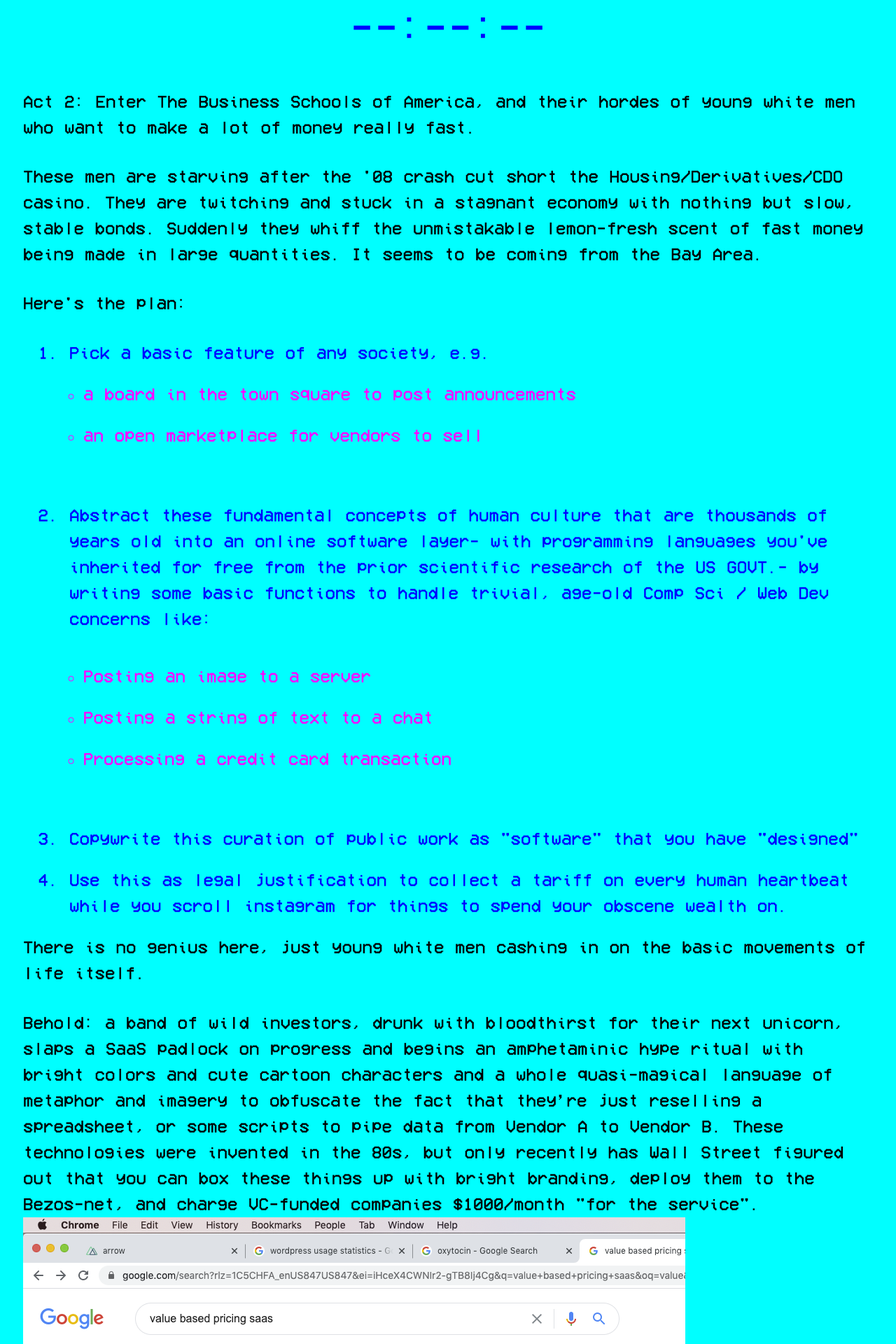
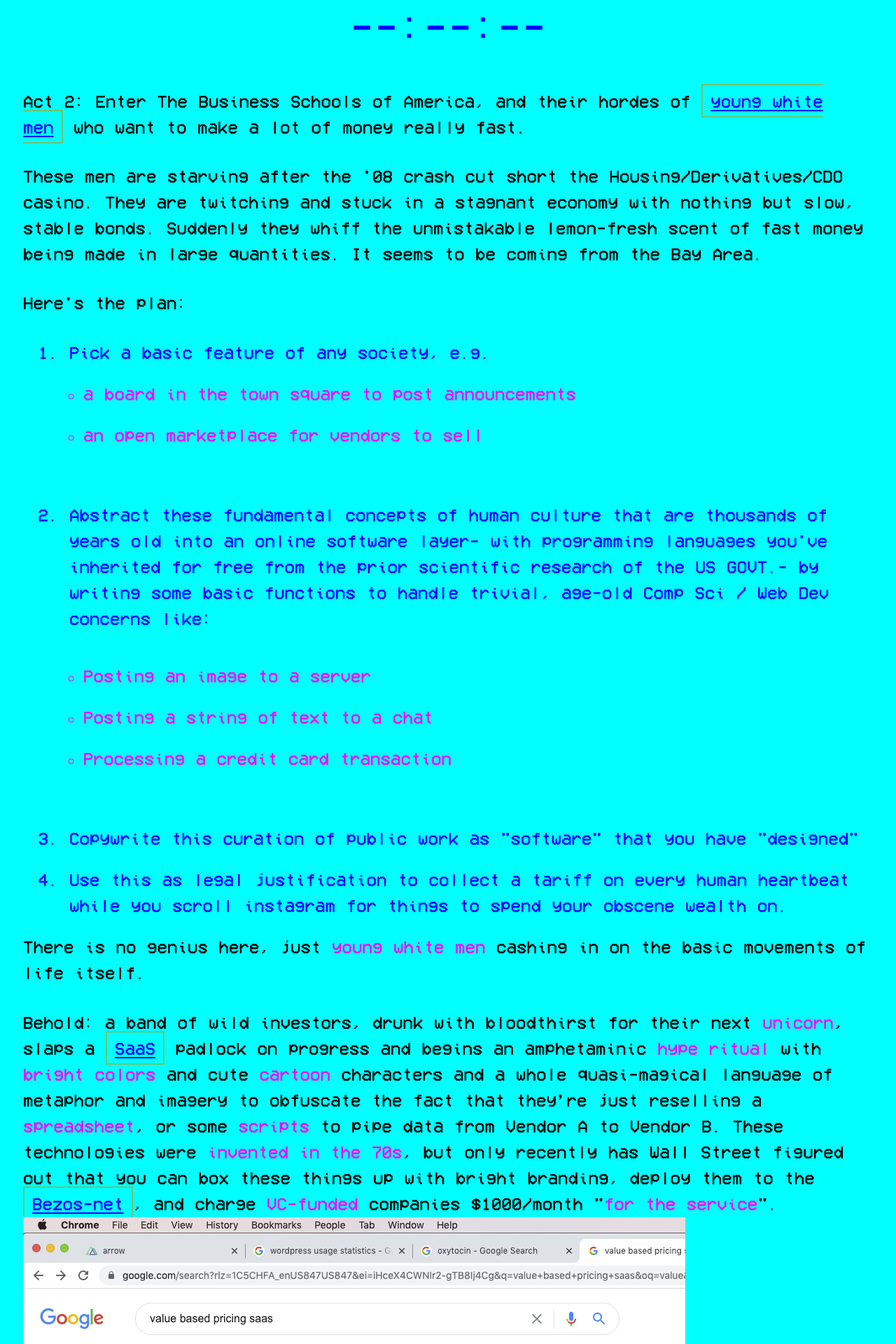
Before and after one commit to TheDripper/notusedyet, a Nuxt app: page / in a window 1280 px wide. Shown: the part 5360-7280 px from the top of the page at 70% size. Built offline with nearby package versions, Linux system fonts and the light colour scheme.

Commit message:
I need lunch

```diff
--- a/pages/index.vue
+++ b/pages/index.vue
@@ -54,7 +54,7 @@
           class="mt-6"
         >So a network of terminals and interface hardware that can abstract information into a visual space that's easily understood by children? Miraculous! And in '03, software engineers giving away free code to help eliminate the barrier-to-entry for the WWW? Our future is so bright!</p>
         <h1 class="blink">--:--:--</h1>
-        <p>Act 2: Enter The Business Schools of America, and their hordes of young white men who want to make a lot of money really fast.</p>
+        <p>Act 2: Enter The Business Schools of America, and their hordes of <a href="https://en.wikipedia.org/wiki/Patrick_Bateman" target="_blank">young white men</a> who want to make a lot of money really fast.</p>
         <p>These men are starving after the '08 crash cut short the Housing/Derivatives/CDO casino. They are twitching and stuck in a stagnant economy with nothing but slow, stable bonds. Suddenly they whiff the unmistakable lemon-fresh scent of fast money being made in large quantities. It seems to be coming from the Bay Area.</p>
         <p>Here's the plan:</p>
         <ol>
@@ -74,16 +74,16 @@
           <li>Copywrite this curation of public work as "software" that you have "designed"</li>
           <li>Use this as legal justification to collect a tariff on every human heartbeat while you scroll instagram for things to spend your obscene wealth on.</li>
         </ol>
-        <p>There is no genius here, just young white men cashing in on the basic movements of life itself.</p>
+        <p>There is no genius here, just <span class="magenta">young white men</span> cashing in on the basic movements of life itself.</p>
         <p>
-          Behold: a band of wild investors, drunk with bloodthirst for their next unicorn, slaps a SaaS padlock on progress and begins an amphetaminic hype ritual with bright colors and cute cartoon characters and a whole quasi-magical language of metaphor and imagery to obfuscate the fact that they’re just reselling a spreadsheet, or some scripts to pipe data from Vendor A to Vendor B. These technologies were invented in the 80s, but only recently has Wall Street figured out that you can box these things up with bright branding, deploy them to the Bezos-net, and charge VC-funded companies $1000/month "for the service".
+          Behold: a band of wild investors, drunk with bloodthirst for their next <span class="magenta">unicorn</span>, slaps a <a href="https://en.wikipedia.org/wiki/Software_as_a_service" target="_blank">SaaS</a> padlock on progress and begins an amphetaminic <span class="magenta">hype ritual</span> with <span class="magenta">bright colors</span> and cute <span class="magenta">cartoon</span> characters and a whole quasi-magical language of metaphor and imagery to obfuscate the fact that they’re just reselling a <span class="magenta">spreadsheet</span>, or some <span class="magenta">scripts</span> to pipe data from Vendor A to Vendor B. These technologies were <span class="magenta">invented in the 70s</span>, but only recently has Wall Street figured out that you can box these things up with bright branding, deploy them to the <a href="https://aws.amazon.com/" target="_blank">Bezos-net</a>, and charge <span class="magenta">VC-funded</span> companies $1000/month "<span class="magenta">for the service</span>".
           <img
             src="saas.png"
           />
         </p>
         <p>After a few funding rounds from <a href="https://en.wikipedia.org/wiki/Sequoia_Capital" target="_blank">Sequoia Capital</a></p>
         <img src="/sequoia.png" />
-        <p>500-1000 people are hard at work on a <a href="https://www.crunchbase.com/organization/jive-software" target="_blank">"product"</a> that "combines the power of community software, collaboration software, social networking software, and <span class="magenta">social media monitoring</span> offerings into an integrated platform.", <span class="magenta">i.e.</span> everything Engelbart had in '68 (minus <span class="magenta">Big Brother</span>) and was trying to give away for free.</p>
+        <p class="mt-8"><span class="magenta">500-1000 people</span> are hard at work on a <a href="https://www.crunchbase.com/organization/jive-software" target="_blank">"product"</a> that "combines the power of community software, collaboration software, social networking software, and <span class="magenta">social media monitoring</span> offerings into an integrated platform.", <span class="magenta">i.e.</span> everything Engelbart had in '68 (minus <span class="magenta">Big Brother</span>) and was trying to give away for free.</p>
         <img src="/big_brother_1.png" />
         <img src="/big_brother_2.png" />
         <p>These "products" are so vague/redundant and these "companies" (often just 2-3 people w/ personal ties to <span class="magenta">VC, Homeland Security</span> or <span class="magenta">Foreign Diplomacy</span>) are so numerous, I believe they provide lovely cover for <span class="magenta">tax evasion, money laundering (human trafficking)</span>, and probably also for foreign leaders to shuttle money into the US and spread the <span class="magenta">Global Facist Surveillance State.</span></p>
@@ -95,6 +95,7 @@
         <img src="/pakistan_weddings_drone.png" />
         <img src="/pakistan_drone_strikes.png" />
         <p class="subnow py-16">"But they stopped in 2013 you dumb hippie"-<span class="magenta"> Trump removed the legal requirement to report these attacks,</span> told the DOD: <span class="magenta">"OPEN FIRE, BOYS"</span>, and now the Pentagon blandly denies everything until a <span class="magenta">non-profit digs up some corpses and posts iPhone pics</span> as <a href="https://reliefweb.int/sites/reliefweb.int/files/resources/humanitarian-impact-of-drones.pdf" target="_blank">proof.</a></p>
+        <img src="/womens_league_drone_strikes.png" />
         <p class="subnow py-16 magenta">Silicon Valley and Trump both want to sell the USA to Putin/Jingping/Netanyahu/<a href="https://www.google.com/search?rlz=1C5CHFA_enUS847US847&q=Jamal+Khashoggi&stick=H4sIAAAAAAAAAONgFuLSz9U3KDfIzqsqUOIEsdOSLcvStfgCUouK8_OCM1NSyxMrixex8nsl5ibmKHhnJBZn5KenZ-5gZQQASVVOhD4AAAA&sa=X&ved=2ahUKEwii1Yqt_ffqAhWqFTQIHSZQAyYQxA0wN3oECAYQBw&biw=1920&bih=978" target="_blank">MBS</a>/Bolsonaro because they all want the same thing: <a href="https://about.crunchbase.com/blog/russian-and-ukrainian-startups-seduce-silicon-valley-investors-telegram-gives-up-blockchain-project-amid-lawsuits/" target="_blank">more customers.</a></p>
         <img src="/us_russia_tech_deals.png" />
         <ul>
@@ -103,6 +104,7 @@
         <img src="/musk_tax_breaks.png" />
         <img src="/musk_tax_deals.png" />
         <img src="/musk_tax_incentives.png" />
+        <img src="/musk_more_breaks.png" />
         <img src="/elon_pulls_out_california.png" />
         <p class="mt-16 subnow">This dowry bargaining between <span class="magenta">Silicon Valley</span> and <span class="magenta">State Governors</span> (i.e. press statements about <span class="magenta">"incentive"</span> and <span class="magenta">"pulling jobs out"</span>) is carried out on the front page, proving that:</p>
         <ul class="mt-8">
@@ -113,7 +115,7 @@
         <img id="bribe" src="/bribe.png" class="mb-8" />
         <p>
           Zuckerberg set the precedent for this, and it’s now the philosophy of the Bay Area and the greater American Economy: put a lock on everything and start building your
-          <strong>passive</strong> income. This money is defined by having been obtained without doing any work. Young white men in San Francisco recite their monthly sums like prayer. Ask yourself what kind of country we become when this is the goal we all strive for, where energetic youngsters with no real skills are entiled to vast sums of money for having the “entrepreneurial spirit" to:
+          <span class="magenta subnow"><strong>passive</strong></span> income. This money is defined by having been obtained without doing any work. <span class="magenta">Young white men in San Francisco</span> recite their monthly sums like prayer. Ask yourself what kind of country we become when this is the goal we all strive for, where energetic youngsters with <span class="magenta">no real skills</span> are entiled to vast sums of money for having the “entrepreneurial spirit" to:
         </p>
         <ul>
           <li>horde and plagiarize the basic inventions of their scientific predecessors</li>
@@ -131,8 +133,8 @@
             allowfullscreen
           ></iframe>
         </div>
-        <p>Methods and phraseology devised 100 years ago are still being uttered today, verbatim, in marketing meetings everywhere: Ultimate, Family, Sexy, Delicious, Dopamine, Oxytocin, Adrenaline, etc.</p>
-        <p>The next time you see a bogus rich kid like Bezos or Zukerberg or Musk pretending to be a genius, remember that all their wealth comes from:</p>
+        <p>Methods and phraseology devised 100 years ago are still being uttered today, verbatim, in marketing meetings everywhere: Ultimate, Family, Sexy, Delicious, <span class="magenta">Dopamine, Oxytocin, Adrenaline, etc.</span></p>
+        <p>The next time you see a <span class="magenta">bogus rich kid</span> like <span class="magenta">Bezos</span> or <span class="magenta">Zukerberg</span> or <span class="magenta">Musk</span> pretending to be a genius, remember that all their wealth comes from:</p>
         <ul>
           <li>selling fast ads and mass plastic</li>
           <li>instilling depression/anxiety in USA teenagers</li>
@@ -173,7 +175,7 @@
       <img src="gary_2.png" />
       <p
         class="subnow magenta px-8"
-      >Discrediting the truth as paranoid and delusional was standard pratice before you could just shout FAKE NEWS and be done. I cried during Journalism class at Laney when they told Gary's story, and so all the pseudo-coding <a href="https://en.wikipedia.org/wiki/Patrick_Bateman" target="_blank">money-freaks</a> who've been choking the Bay Area to death for the last 10 years better hope I'm written off as crazy because I am not going to stop talking about this, every day, all the time, from now on.</p>
+      >Discrediting the truth as paranoid and delusional was standard pratice before you could just shout FAKE NEWS and be done. I cried during Journalism class at Laney when they told Gary's story, and so all the pseudo-coding money-freaks who've been choking the Bay Area to death for the last 10 years better hope I'm written off as crazy because I am not going to stop talking about this, every day, all the time, from now on.</p>
       <img src="gary_face.png" />
       <div>
         <p class="now">GET OFF AWS, NOW.</p>
```
Also changed, not shown: static/womens_league_drone_strikes.png (added).
